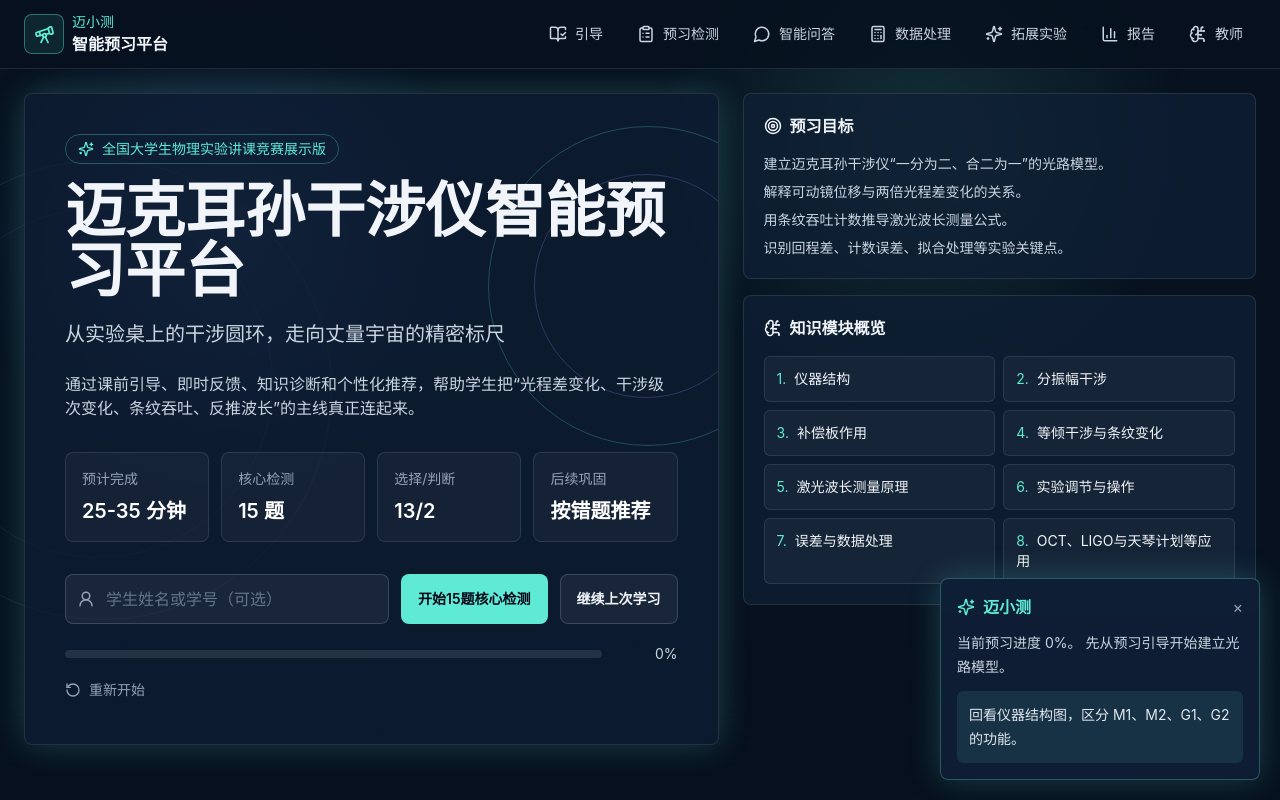
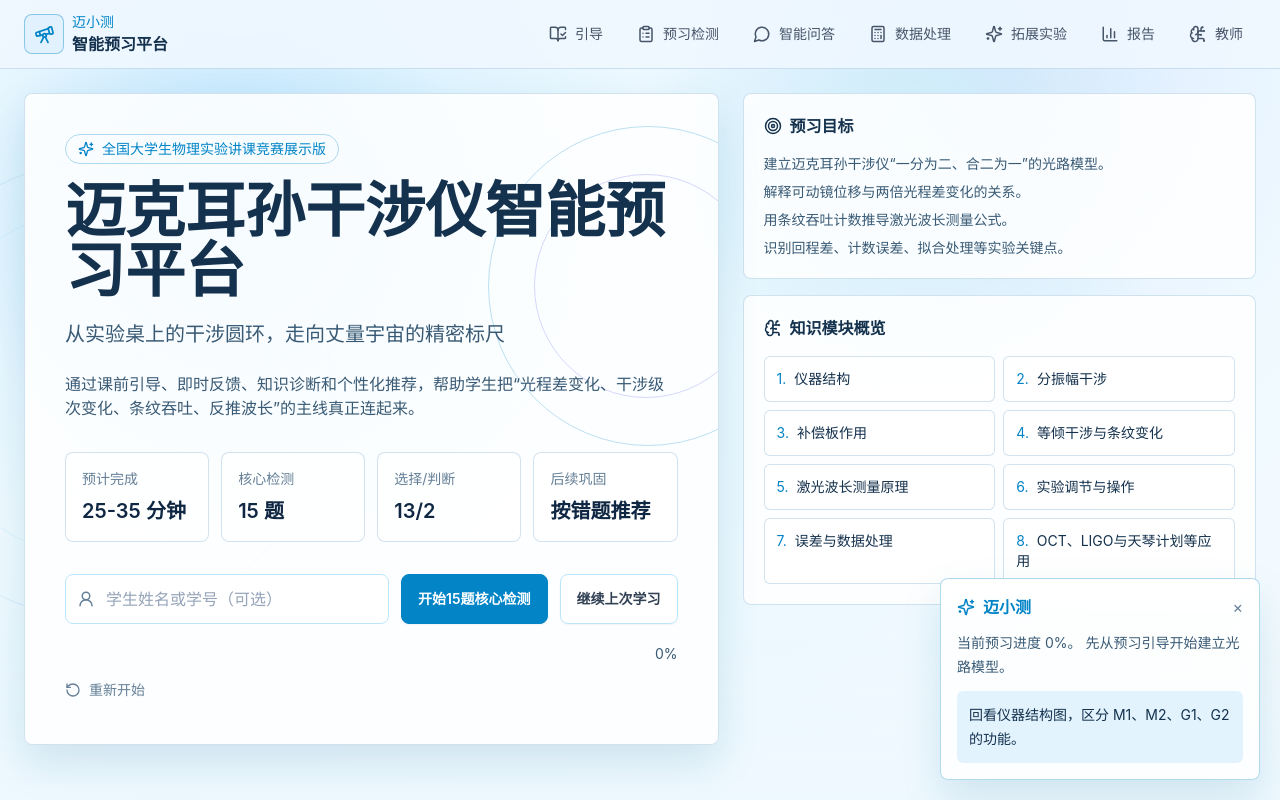
Before and after one commit to reinai0526/michelson-prestudy-agent, a React (Vite) app: page / in a window 1280 px wide. Built offline with nearby package versions, Linux system fonts and the light colour scheme.

Commit message:
refresh theme with light blue palette

```diff
--- a/src/styles.css
+++ b/src/styles.css
@@ -7,13 +7,17 @@
 }
 
 html {
-  color-scheme: dark;
+  color-scheme: light;
 }
 
 body {
   margin: 0;
   min-width: 320px;
-  background: #07111f;
+  background:
+    radial-gradient(circle at 18% 22%, rgba(125, 211, 252, 0.32), transparent 34%),
+    radial-gradient(circle at 78% 10%, rgba(199, 210, 254, 0.36), transparent 28%),
+    linear-gradient(135deg, #f8fcff 0%, #e8f7ff 46%, #f5fbff 100%);
+  color: #0f2742;
 }
 
 button,
@@ -29,55 +33,56 @@ button:disabled {
 
 @layer components {
   .btn-primary {
-    @apply inline-flex min-h-11 items-center justify-center gap-2 rounded-lg border border-cyanbeam/50 bg-cyanbeam px-4 py-2 text-sm font-semibold text-slate-950 transition hover:bg-cyan-200 active:scale-[0.98];
+    @apply inline-flex min-h-11 items-center justify-center gap-2 rounded-lg border border-cyanbeam bg-cyanbeam px-4 py-2 text-sm font-semibold shadow-sm transition hover:bg-sky-600 active:scale-[0.98];
+    color: #ffffff;
   }
 
   .btn-secondary {
-    @apply inline-flex min-h-11 items-center justify-center gap-2 rounded-lg border border-white/15 bg-white/[0.06] px-4 py-2 text-sm font-semibold text-slate-100 transition hover:border-cyanbeam/40 hover:bg-cyanbeam/10 active:scale-[0.98];
+    @apply inline-flex min-h-11 items-center justify-center gap-2 rounded-lg border border-sky-200 bg-white/80 px-4 py-2 text-sm font-semibold text-slate-700 shadow-sm transition hover:border-cyanbeam/50 hover:bg-sky-50 hover:text-cyanbeam active:scale-[0.98];
   }
 
   .nav-btn {
-    @apply inline-flex h-10 items-center justify-center gap-2 rounded-lg border border-transparent px-3 text-sm text-slate-300 transition hover:border-cyanbeam/30 hover:bg-cyanbeam/10 hover:text-white;
+    @apply inline-flex h-10 items-center justify-center gap-2 rounded-lg border border-transparent px-3 text-sm font-medium text-slate-600 transition hover:border-cyanbeam/30 hover:bg-sky-50 hover:text-cyanbeam;
   }
 
   .nav-btn-active {
-    @apply border-cyanbeam/40 bg-cyanbeam/10 text-cyanbeam;
+    @apply border-cyanbeam/40 bg-sky-100 text-cyanbeam;
   }
 
   .field {
-    @apply w-full rounded-lg border border-white/15 bg-white/[0.06] px-4 py-3 text-slate-100 outline-none transition placeholder:text-slate-500 focus:border-cyanbeam/60 focus:ring-2 focus:ring-cyanbeam/20;
+    @apply w-full rounded-lg border border-sky-200 bg-white/90 px-4 py-3 text-slate-800 outline-none transition placeholder:text-slate-400 focus:border-cyanbeam/60 focus:ring-2 focus:ring-cyanbeam/20;
   }
 
   .answer-option {
-    @apply flex min-h-14 min-w-0 items-center gap-3 rounded-lg border border-white/10 bg-white/[0.04] p-4 text-left text-slate-100 transition hover:border-cyanbeam/40 hover:bg-cyanbeam/10;
+    @apply flex min-h-14 min-w-0 items-center gap-3 rounded-lg border border-sky-200 bg-white/85 p-4 text-left text-slate-800 shadow-sm transition hover:border-cyanbeam/45 hover:bg-sky-50;
   }
 
   .answer-option-active {
-    @apply border-cyanbeam/70 bg-cyanbeam/15;
+    @apply border-cyanbeam/70 bg-sky-100;
   }
 
   .option-key {
-    @apply grid h-8 w-8 shrink-0 place-items-center rounded-md border border-cyanbeam/30 bg-cyanbeam/10 text-cyanbeam;
+    @apply grid h-8 w-8 shrink-0 place-items-center rounded-md border border-cyanbeam/30 bg-sky-100 text-cyanbeam;
   }
 
   .tag {
-    @apply rounded-md border border-cyanbeam/30 bg-cyanbeam/10 px-2.5 py-1 text-xs text-cyanbeam;
+    @apply rounded-md border border-cyanbeam/25 bg-sky-100 px-2.5 py-1 text-xs font-medium text-cyanbeam;
   }
 
   .formula {
-    @apply mb-2 rounded-md border border-white/10 bg-white/[0.04] px-3 py-2 text-center font-mono text-cyanbeam;
+    @apply mb-2 rounded-md border border-sky-200 bg-sky-50 px-3 py-2 text-center font-mono text-cyanbeam;
   }
 
   .formula-card {
-    @apply min-w-0 rounded-lg border border-white/10 bg-white/[0.04] p-4;
+    @apply min-w-0 rounded-lg border border-sky-200 bg-white/85 p-4 shadow-sm;
   }
 
   .resource-card {
-    @apply min-w-0 rounded-lg border border-white/10 bg-white/[0.04] p-5 text-left transition hover:border-cyanbeam/35 hover:bg-cyanbeam/10;
+    @apply min-w-0 rounded-lg border border-sky-200 bg-white/85 p-5 text-left shadow-sm transition hover:border-cyanbeam/35 hover:bg-sky-50;
   }
 
   .resource-pill {
-    @apply inline-flex min-h-7 items-center rounded-md border border-cyanbeam/30 bg-cyanbeam/10 px-2.5 py-1 text-xs font-semibold text-cyanbeam;
+    @apply inline-flex min-h-7 items-center rounded-md border border-cyanbeam/25 bg-sky-100 px-2.5 py-1 text-xs font-semibold text-cyanbeam;
   }
 
   .resource-description {
@@ -109,11 +114,11 @@ button:disabled {
   }
 
   .markdown-message .katex {
-    @apply text-slate-100;
+    @apply text-slate-800;
   }
 
   .markdown-message .katex-display {
-    @apply my-4 overflow-x-auto rounded-md border border-white/10 bg-white/[0.04] px-3 py-3 text-[0.95rem];
+    @apply my-4 overflow-x-auto rounded-md border border-sky-200 bg-sky-50 px-3 py-3 text-[0.95rem];
   }
 
   .formula-card .markdown-message p {
@@ -123,6 +128,84 @@ button:disabled {
   .formula-card .markdown-message .katex-display {
     @apply mb-0 mt-3;
   }
+}
+
+#root {
+  min-height: 100vh;
+}
+
+.bg-space {
+  background-color: transparent !important;
+}
+
+.bg-space\/50,
+.bg-space\/70,
+.bg-space\/80 {
+  background-color: rgba(239, 248, 255, 0.88) !important;
+}
+
+.bg-panel,
+.bg-panel\/70,
+.bg-panel\/75,
+.bg-panel\/80,
+.bg-panel\/95 {
+  background-color: rgba(255, 255, 255, 0.86) !important;
+}
+
+.border-white\/10,
+.border-white\/15 {
+  border-color: rgba(148, 187, 216, 0.42) !important;
+}
+
+.bg-white\/\[0\.03\],
+.bg-white\/\[0\.04\],
+.bg-white\/\[0\.06\] {
+  background-color: rgba(255, 255, 255, 0.72) !important;
+}
+
+.bg-cyanbeam\/10,
+.bg-cyanbeam\/15 {
+  background-color: rgba(224, 242, 254, 0.92) !important;
+}
+
+.text-slate-50,
+.text-slate-100,
+.text-slate-200 {
+  color: #14314d !important;
+}
+
+.text-slate-300 {
+  color: #395a75 !important;
+}
+
+.text-slate-400 {
+  color: #647f97 !important;
+}
+
+.text-white {
+  color: #0f2742;
+}
+
+.btn-primary.text-white,
+.btn-primary .text-white,
+button.btn-primary {
+  color: #ffffff !important;
+}
+
+.text-emerald-300 {
+  color: #059669 !important;
+}
+
+.text-warm {
+  color: #c2410c !important;
+}
+
+.bg-warm\/10 {
+  background-color: rgba(255, 237, 213, 0.88) !important;
+}
+
+.border-warm\/30 {
+  border-color: rgba(234, 88, 12, 0.34) !important;
 }
 
 @media print {
--- a/tailwind.config.ts
+++ b/tailwind.config.ts
@@ -17,16 +17,16 @@ export default {
         ]
       },
       colors: {
-        space: "#07111f",
-        panel: "#0f1f35",
-        line: "#223b5d",
-        cyanbeam: "#5eead4",
-        optic: "#60a5fa",
-        violetbeam: "#a78bfa",
-        warm: "#facc15"
+        space: "#eef8ff",
+        panel: "#ffffff",
+        line: "#b9d7ee",
+        cyanbeam: "#0284c7",
+        optic: "#38bdf8",
+        violetbeam: "#6366f1",
+        warm: "#ea580c"
       },
       boxShadow: {
-        glow: "0 0 32px rgba(94, 234, 212, 0.22)"
+        glow: "0 18px 42px rgba(14, 116, 144, 0.14)"
       }
     }
   },
```
